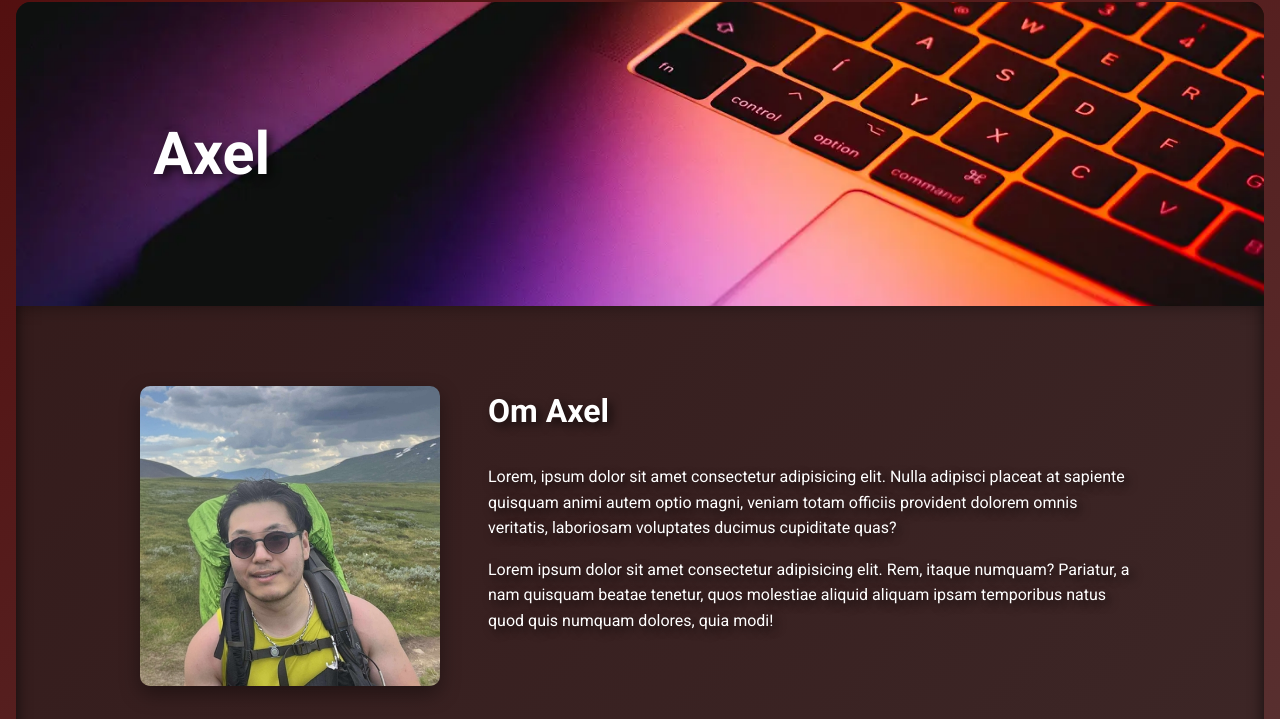
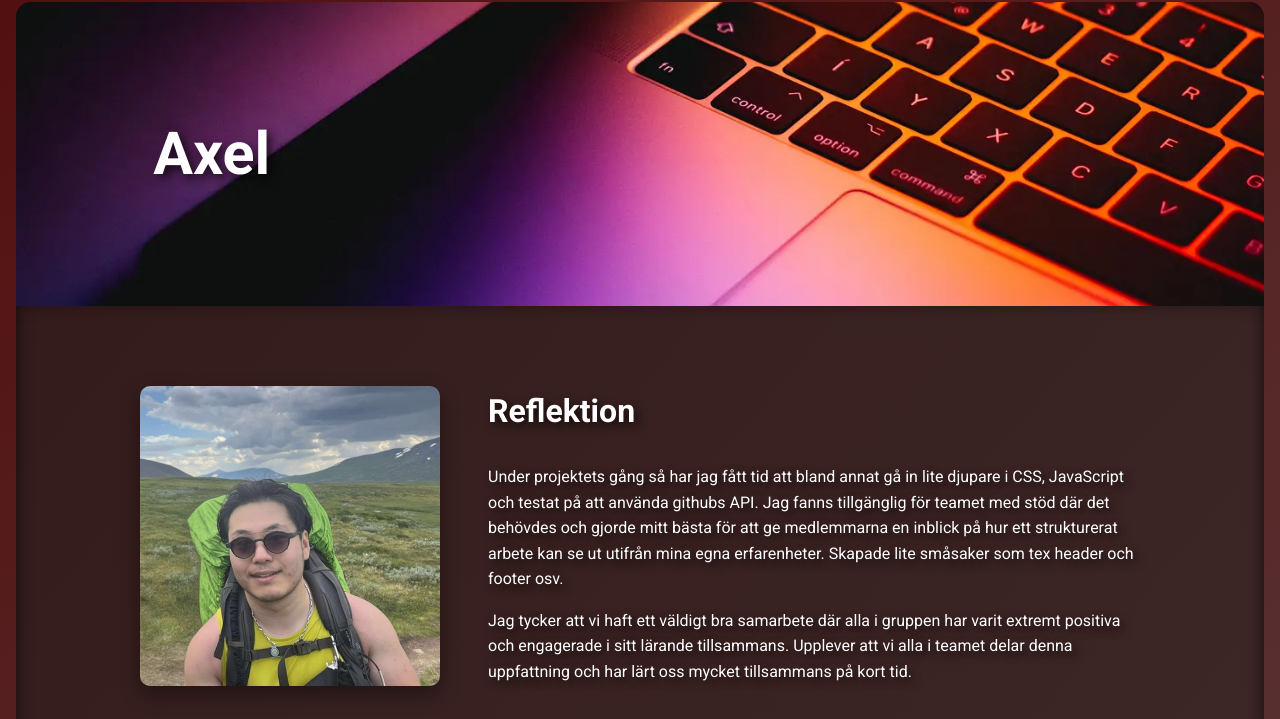
Before and after one commit to Falusvampen/BootcampChasAcademy, a plain HTML site: page individuell/axel.html in a window 1280 px wide. Shown: the part 81-800 px from the top of the page. Drawn offline with Linux system fonts and the light colour scheme; a script that the page names is missing; files whose address does not match are found by name.

Commit message:
Reflektion

```diff
--- a/individuell/axel.html
+++ b/individuell/axel.html
@@ -36,18 +36,14 @@
               />
             </div>
             <div class="profile-text-container">
-              <h2>Om Axel</h2>
+              <h2>Reflektion</h2>
               <p>
-                Lorem, ipsum dolor sit amet consectetur adipisicing elit. Nulla
-                adipisci placeat at sapiente quisquam animi autem optio magni,
-                veniam totam officiis provident dolorem omnis veritatis,
-                laboriosam voluptates ducimus cupiditate quas?
+                Under projektets gång så har jag fått tid att bland annat gå in lite djupare i CSS, JavaScript och testat på att använda githubs API.
+                Jag fanns tillgänglig för teamet med stöd där det behövdes och gjorde mitt bästa för att ge medlemmarna en inblick på hur ett strukturerat arbete kan se ut utifrån mina egna erfarenheter.
+                Skapade lite småsaker som tex header och footer osv.
               </p>
               <p>
-                Lorem ipsum dolor sit amet consectetur adipisicing elit. Rem,
-                itaque numquam? Pariatur, a nam quisquam beatae tenetur, quos
-                molestiae aliquid aliquam ipsam temporibus natus quod quis
-                numquam dolores, quia modi!
+                Jag tycker att vi haft ett väldigt bra samarbete där alla i gruppen har varit extremt positiva och engagerade i sitt lärande tillsammans. Upplever att vi alla i teamet delar denna uppfattning och har lärt oss mycket tillsammans på kort tid.
               </p>
             </div>
           </div>
```
